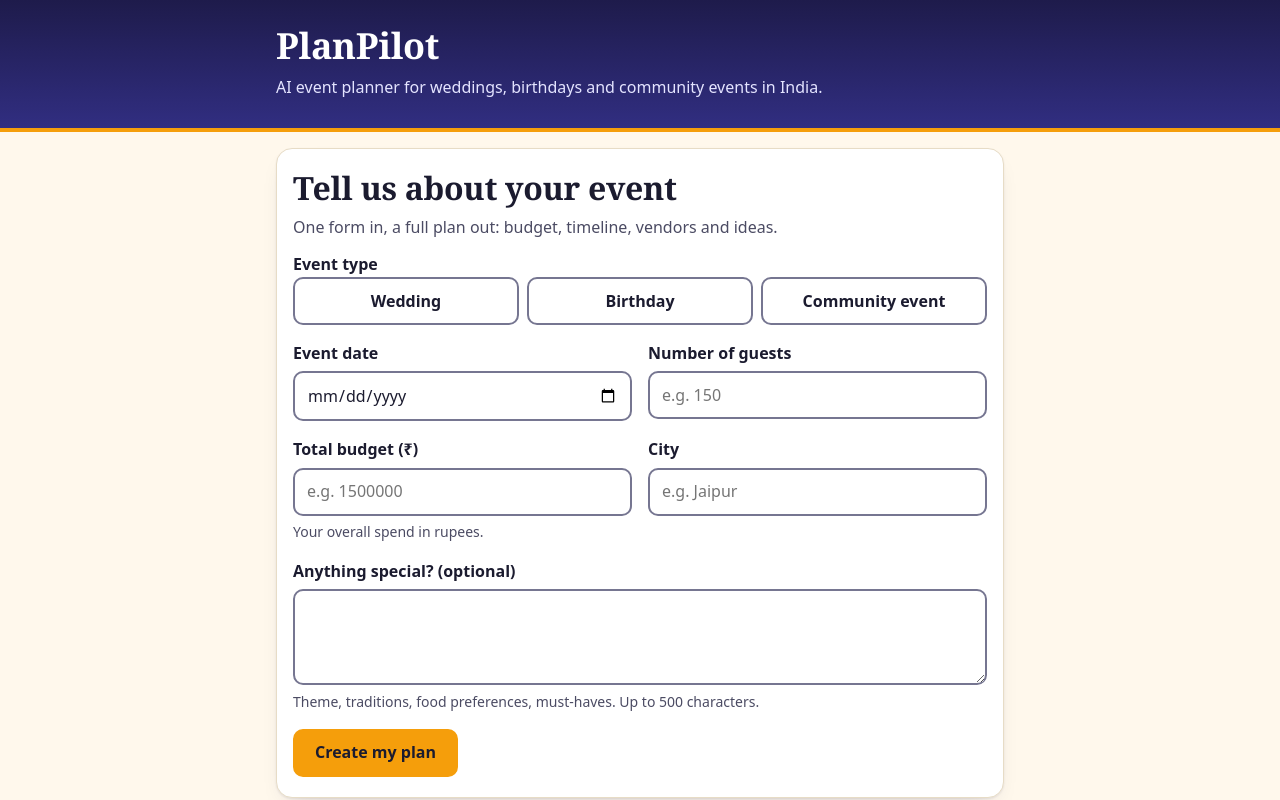
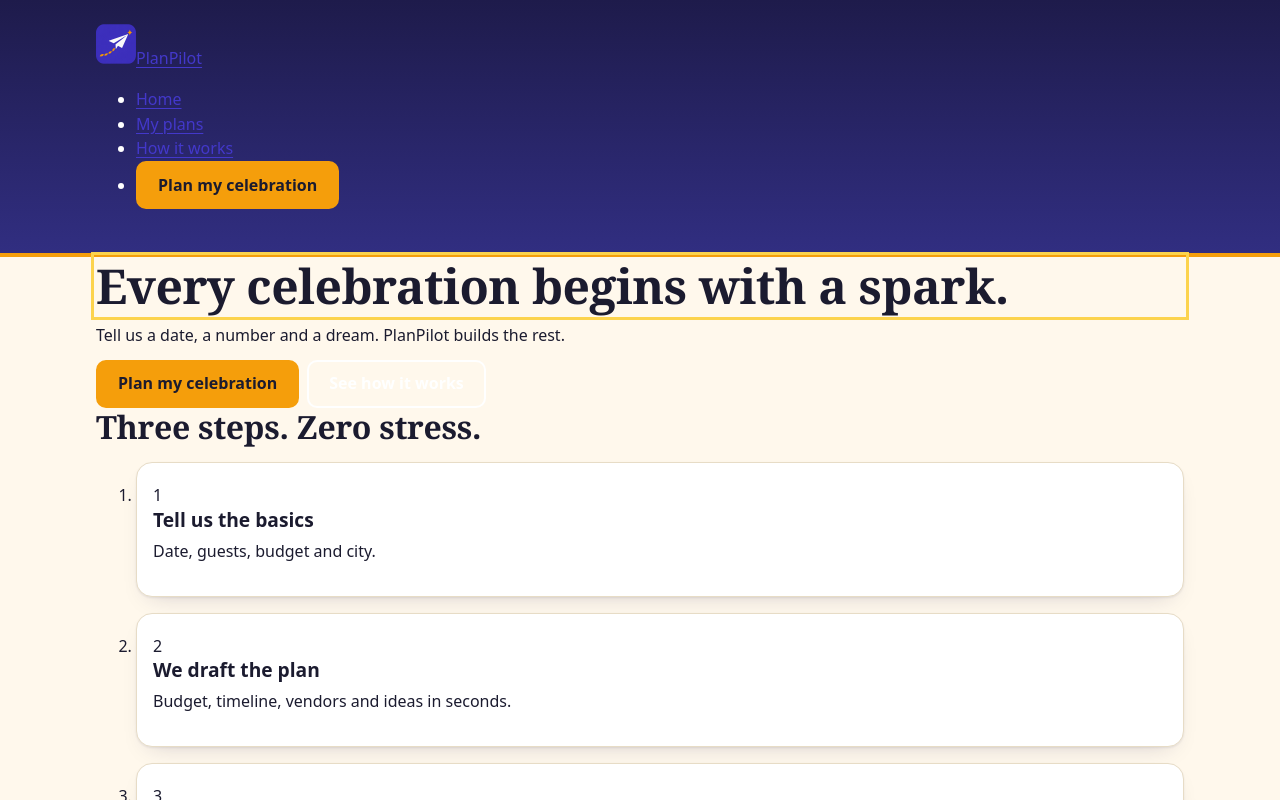
Before and after one commit to Quantorix-Field/planpilot-event-planner, a React (Vite) app: page / in a window 1280 px wide. Shown: the top 800 px of the page. Built offline with nearby package versions, Linux system fonts and the light colour scheme.

Commit message:
feat: route between pages with lazy loading

```diff
--- a/src/App.tsx
+++ b/src/App.tsx
@@ -1,126 +1,49 @@
-import { useEffect, useRef, useState } from "react";
-import { PlanForm } from "./components/PlanForm";
-import { Results } from "./components/Results";
-import { ApiError, requestPlan } from "./api";
-import { serverErrorsToForm, type FormErrors } from "./formUtils";
-import { loadSaved, savePlan, toggleChecked } from "./storage";
-import type { PlanRequest, PlanResponse } from "../shared/schema";
+import { lazy, Suspense } from "react";
+import { ErrorBoundary } from "./components/ErrorBoundary";
+import { Shell } from "./components/Shell";
+import { useLocation } from "./router";
+import { matchRoute, type Route } from "./routes";
 
-interface Result {
-  request: PlanRequest;
-  plan: PlanResponse;
+const Home = lazy(() => import("./pages/Home"));
+const NewPlan = lazy(() => import("./pages/NewPlan"));
+const Plans = lazy(() => import("./pages/Plans"));
+const NotFound = lazy(() => import("./pages/NotFound"));
+
+function PageLoading() {
+  return (
+    <div className="container page">
+      <p className="status" role="status">
+        <span className="spinner" aria-hidden="true" />
+        Loading
+      </p>
+    </div>
+  );
+}
+
+function renderRoute(route: Route) {
+  switch (route.name) {
+    case "home":
+      return <Home />;
+    case "plan":
+      return <NewPlan />;
+    case "plans":
+      return <Plans />;
+    case "planDetail":
+      // The real plan page arrives with storage v2; until then every id is unknown.
+      return <NotFound kind="plan" />;
+    case "notFound":
+      return <NotFound kind="page" />;
+  }
 }
 
 export default function App() {
-  const [saved] = useState(() => loadSaved());
-  const [result, setResult] = useState<Result | null>(
-    saved ? { request: saved.request, plan: saved.plan } : null,
-  );
-  const [checked, setChecked] = useState<string[]>(saved?.checked ?? []);
-  const [busy, setBusy] = useState(false);
-  const [error, setError] = useState<string | null>(null);
-  const [serverErrors, setServerErrors] = useState<FormErrors>({});
-  const focusResults = useRef(false);
-
-  useEffect(() => {
-    if (result) savePlan({ request: result.request, plan: result.plan, checked });
-  }, [result, checked]);
-
-  useEffect(() => {
-    if (!focusResults.current || !result) return;
-    focusResults.current = false;
-    const heading = document.getElementById("results-heading");
-    heading?.focus();
-    heading?.scrollIntoView({ block: "start" });
-  }, [result]);
-
-  async function handleSubmit(request: PlanRequest) {
-    setBusy(true);
-    setError(null);
-    setServerErrors({});
-    try {
-      const plan = await requestPlan(request);
-      focusResults.current = true;
-      setChecked([]);
-      setResult({ request, plan });
-    } catch (caught) {
-      if (caught instanceof ApiError) {
-        setError(caught.message);
-        setServerErrors(serverErrorsToForm(caught.fieldErrors));
-      } else {
-        setError("Something went wrong. Please try again.");
-      }
-    } finally {
-      setBusy(false);
-    }
-  }
-
-  function handleEdit() {
-    const field = document.getElementById("eventDate");
-    field?.scrollIntoView({ block: "center" });
-    field?.focus();
-  }
+  const { pathname } = useLocation();
 
   return (
-    <>
-      <a className="skip-link" href="#main">
-        Skip to the planner
-      </a>
-      <header className="site-header">
-        <div className="container">
-          <h1>PlanPilot</h1>
-          <p className="tagline">
-            AI event planner for weddings, birthdays and community events in India.
-          </p>
-        </div>
-      </header>
-
-      <main id="main" tabIndex={-1} className="container">
-        <section className="card no-print" aria-labelledby="form-title">
-          <h2 id="form-title">Tell us about your event</h2>
-          <p className="panel-intro">
-            One form in, a full plan out: budget, timeline, vendors and ideas.
-          </p>
-          <PlanForm
-            initial={result?.request ?? null}
-            busy={busy}
-            serverErrors={serverErrors}
-            onSubmit={handleSubmit}
-          />
-        </section>
-
-        <div className="status no-print" role="status" aria-live="polite">
-          {busy ? (
-            <>
-              <span className="spinner" aria-hidden="true" />
-              Building your plan. This takes about 10 to 20 seconds.
-            </>
-          ) : null}
-        </div>
-
-        {error ? (
-          <div className="alert no-print" role="alert">
-            {error}
-          </div>
-        ) : null}
-
-        {result ? (
-          <Results
-            request={result.request}
-            plan={result.plan}
-            checked={checked}
-            onToggle={(id) => setChecked((previous) => toggleChecked(previous, id))}
-            onEdit={handleEdit}
-          />
-        ) : null}
-      </main>
-
-      <footer className="site-footer no-print">
-        <div className="container">
-          Plans are generated by Google Gemini and saved only in this browser. Always confirm prices
-          with vendors.
-        </div>
-      </footer>
-    </>
+    <Shell>
+      <ErrorBoundary key={pathname}>
+        <Suspense fallback={<PageLoading />}>{renderRoute(matchRoute(pathname))}</Suspense>
+      </ErrorBoundary>
+    </Shell>
   );
 }
```
